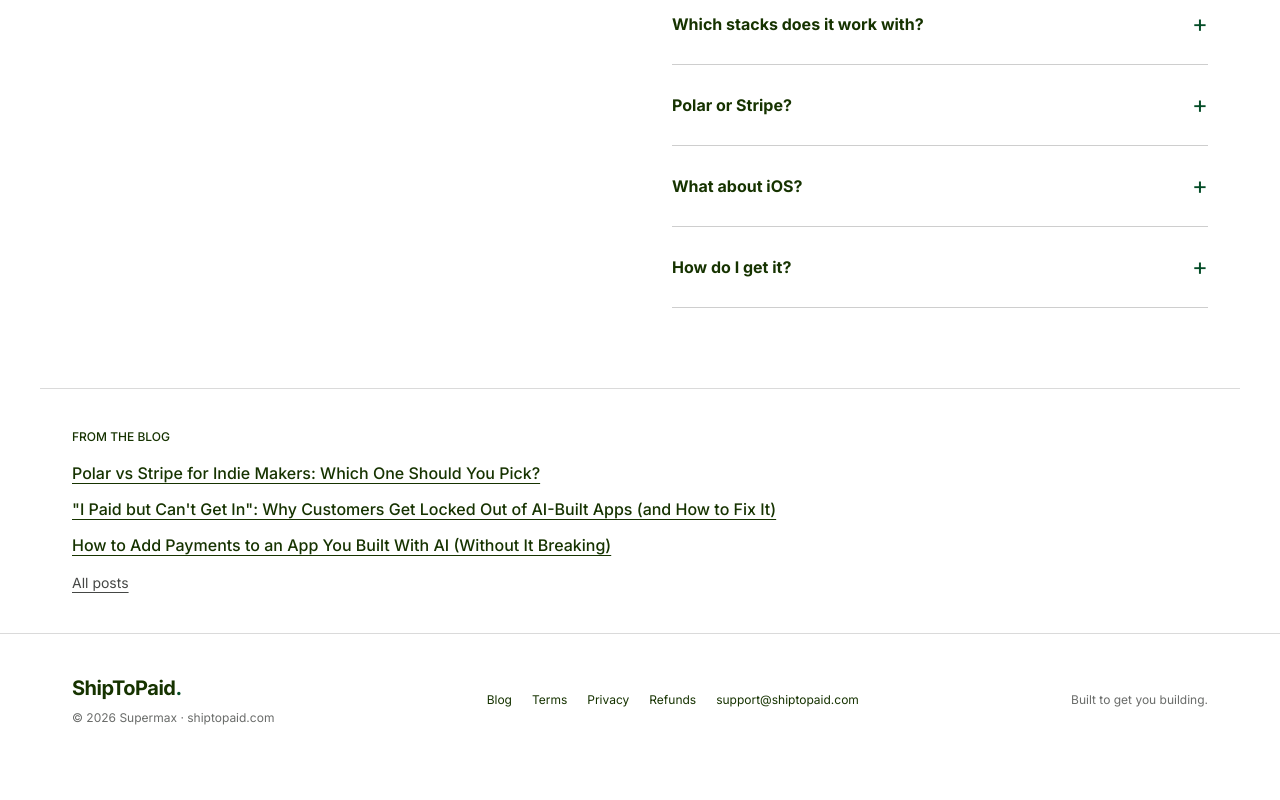
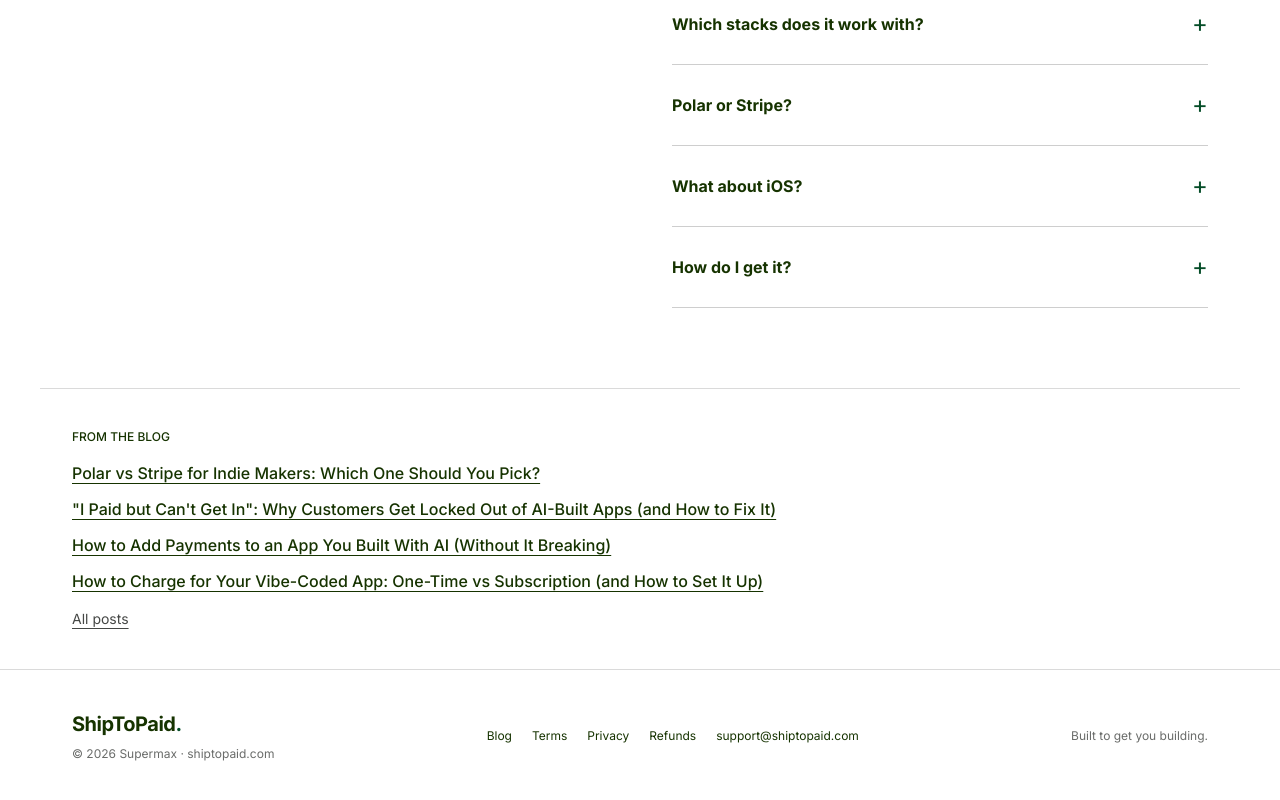
Before and after one commit to shiptopaid/site, a Next.js app: page / in a window 1280 px wide. Shown: the part 5988-6788 px from the top of the page. Before the commit the page ends 6754 px from the top, so only its background shows below. Built offline with nearby package versions, Linux system fonts and the light colour scheme; no server answers.

Commit message:
Home: "From the blog" lists up to 6 newest posts (was 3), so every article is linked from the home page

```diff
--- a/src/components/from-the-blog.tsx
+++ b/src/components/from-the-blog.tsx
@@ -1,9 +1,12 @@
 import Link from "next/link";
 import { getPosts } from "@/lib/blog";
 
+/** How many of the newest guides the home page links to. Kept at 6 so every post is linked from home while the blog is small. */
+const HOME_POST_LIMIT = 6;
+
 /** Small, quiet list of the latest guides near the bottom of the home page (internal links for SEO). */
 export function FromTheBlog() {
-  const posts = getPosts().slice(0, 3);
+  const posts = getPosts().slice(0, HOME_POST_LIMIT);
   if (posts.length === 0) return null;
   return <section aria-labelledby="from-the-blog" className="mx-auto w-full max-w-[1200px] border-t border-pebble/30 px-5 py-10 sm:px-8">
     <h2 id="from-the-blog" className="mb-4 text-xs font-medium text-forest-ink">FROM THE BLOG</h2>
```
